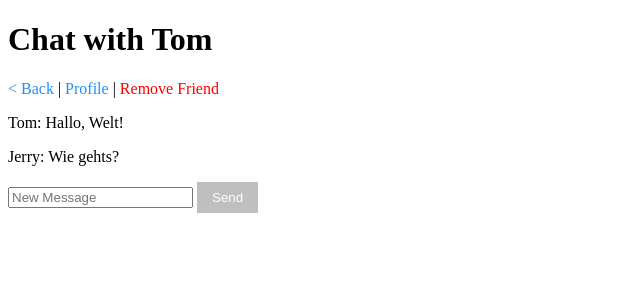
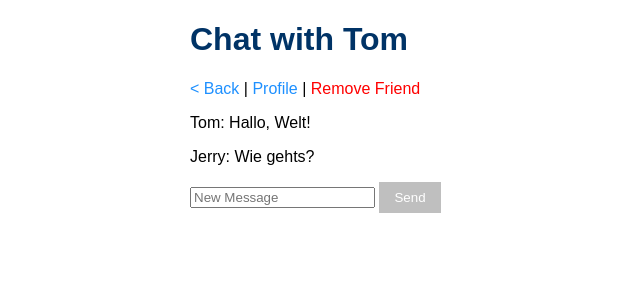
Before and after one commit to MaxMalinowski/WebTech, a PHP site: page /html/chat.html in a window 1280 px wide. Shown: the top 300 px of the page, without its empty margins (0-640 px from the left). Run offline with PHP 8.4, Linux system fonts and the light colour scheme.

Commit message:
Layout done and started text formatting

```diff
--- a/css/style.css
+++ b/css/style.css
@@ -1,3 +1,9 @@
+    html, body {
+        max-width: 900px;
+        margin: auto;
+        font-family: Arial, Helvetica, sans-serif;
+    }
+
     a:-webkit-any-link {
         color: dodgerblue;
         text-decoration: none;
@@ -34,3 +40,15 @@
     img {
         border-radius: 100%;
     }
+
+    h1, h2, h3, h4, h5, h6 {
+        color: rgb(0, 51, 102);
+    }
+
+    dt {
+        font-weight: bold;
+    }
+
+    legend {
+        font-size: larger;
+    }
```
